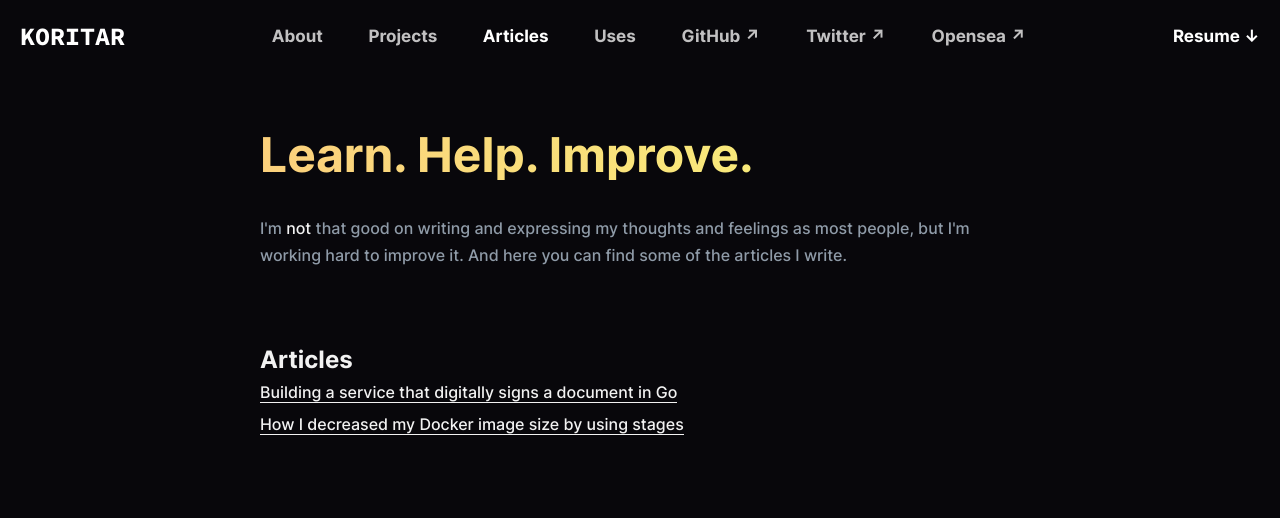
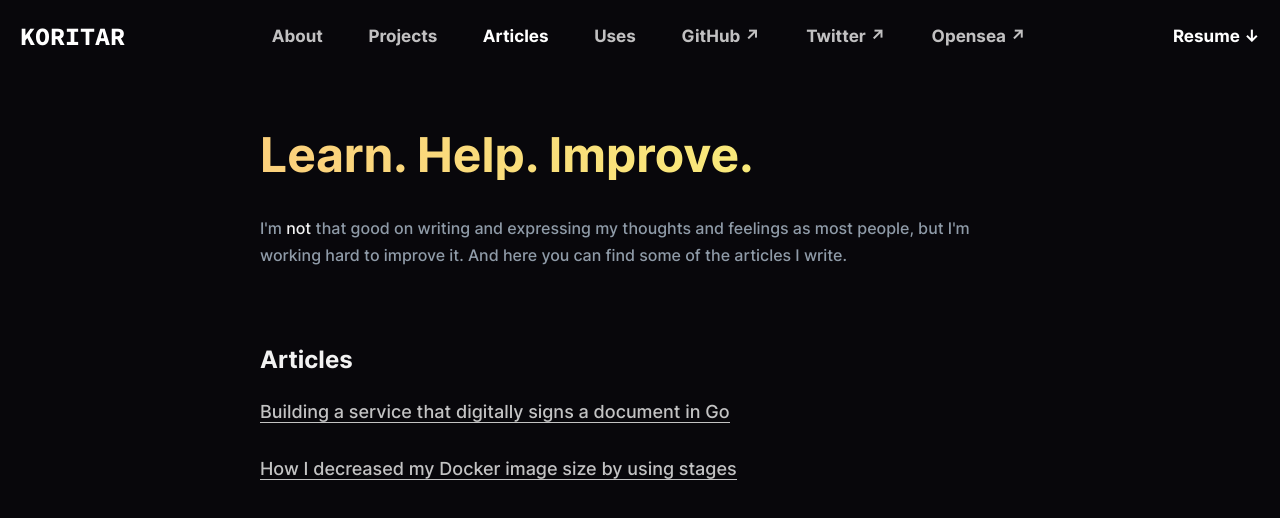
Before and after one commit to jakoritarleite/koritar.com, a Next.js app: page /articles in a window 1280 px wide. Shown: the top 518 px of the page. Built offline with nearby package versions, Linux system fonts and the light colour scheme.

Commit message:
feat: finish style of articles pagef

```diff
--- a/pages/articles.tsx
+++ b/pages/articles.tsx
@@ -48,8 +48,16 @@ const Articles: Page<ArticlesProps> = props => {
       <h2>Articles</h2>
       {articles.map(article => {
         return (
-          <div key={article.slug}>
-            <Link href={`/articles/${article.slug}`}>
+          <div
+            style={{
+              opacity: '.8',
+              marginTop: '20px',
+              marginBottom: '25px',
+              fontSize: '18px'
+            }}
+            key={article.slug}
+          >
+            <Link style={{}} href={`/articles/${article.slug}`}>
               {article.frontmatter.title}
             </Link>
           </div>
```
